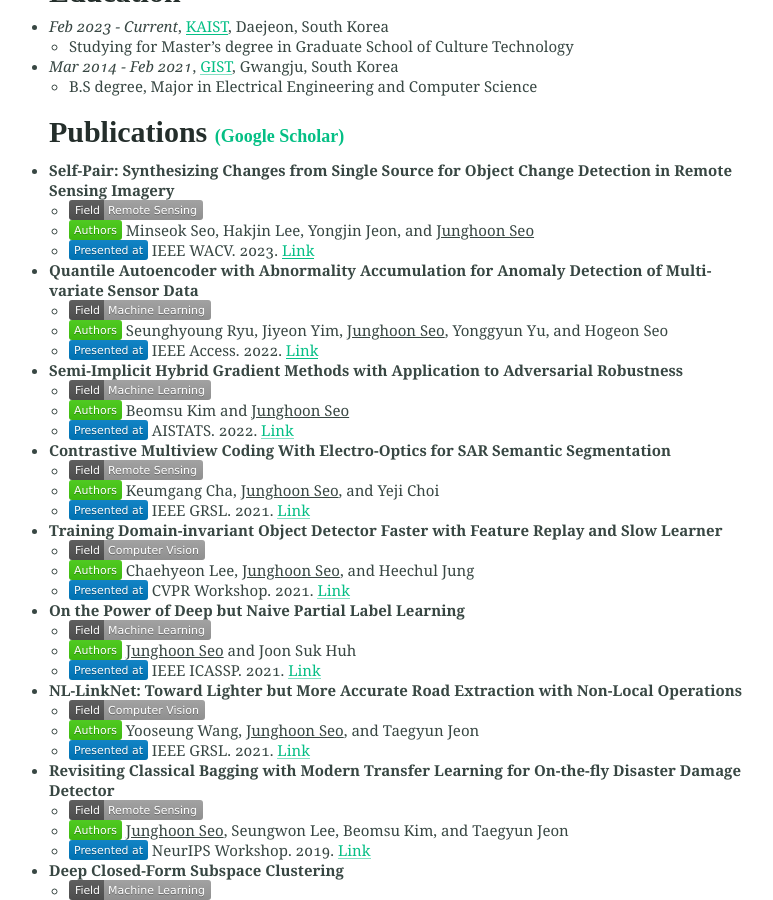
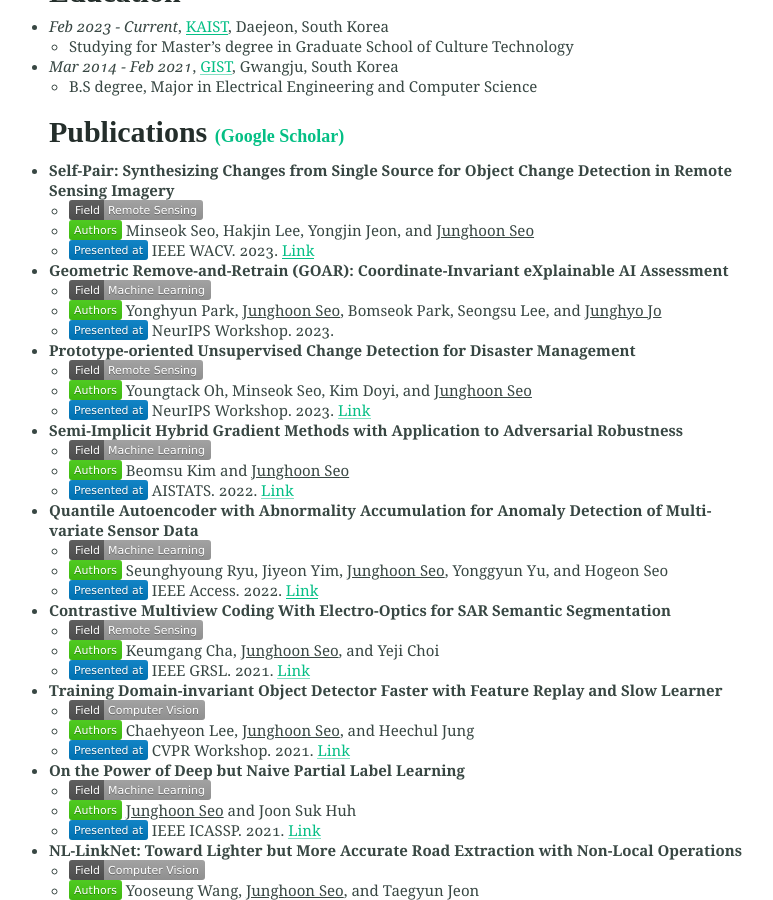
Before and after one commit to mikigom/mikigom.github.io, a Jekyll site: the page built from index.md, in a window 1280 px wide and 900 px high, scrolled down 820 px. Shown: the whole window, without its empty margins (234-1007 px from the left). Built offline with Jekyll 4.4.1, drawn with Linux system fonts in a browser that asks for light colours.

Commit message:
Update index.md

```diff
--- a/index.md
+++ b/index.md
@@ -28,14 +28,22 @@
   - <img height="10" src="/assets/Field-Remote Sensing-lightgrey.svg">
   - <img height="10" src="/assets/-Authors-brightgreen.svg"> Minseok Seo, Hakjin Lee, Yongjin Jeon, and <U>Junghoon Seo</U>
   - <img height="10" src="/assets/-Presented%20at-blue.svg"> IEEE WACV. 2023. [Link](https://openaccess.thecvf.com/content/WACV2023/html/Seo_Self-Pair_Synthesizing_Changes_From_Single_Source_for_Object_Change_Detection_WACV_2023_paper.html)
+* **Geometric Remove-and-Retrain (GOAR): Coordinate-Invariant eXplainable AI Assessment**
+  - <img height="10" src="/assets/Field-Machine Learning-lightgrey.svg">
+  - <img height="10" src="/assets/-Authors-brightgreen.svg"> Yonghyun Park, <U>Junghoon Seo</U>, Bomseok Park, Seongsu Lee, and <U>Junghyo Jo</U>
+  - <img height="10" src="/assets/-Presented%20at-blue.svg"> NeurIPS Workshop. 2023.
+* **Prototype-oriented Unsupervised Change Detection for Disaster Management**
+  - <img height="10" src="/assets/Field-Remote Sensing-lightgrey.svg">
+  - <img height="10" src="/assets/-Authors-brightgreen.svg"> Youngtack Oh, Minseok Seo, Kim Doyi, and <U>Junghoon Seo</U>
+  - <img height="10" src="/assets/-Presented%20at-blue.svg"> NeurIPS Workshop. 2023. [Link](https://arxiv.org/abs/2310.09759)
+* **Semi-Implicit Hybrid Gradient Methods with Application to Adversarial Robustness**
+  - <img height="10" src="/assets/Field-Machine Learning-lightgrey.svg">
+  - <img height="10" src="/assets/-Authors-brightgreen.svg"> Beomsu Kim and <U>Junghoon Seo</U>
+  - <img height="10" src="/assets/-Presented%20at-blue.svg"> AISTATS. 2022. [Link](https://arxiv.org/abs/2202.10523)
 * **Quantile Autoencoder with Abnormality Accumulation for Anomaly Detection of Multi-variate Sensor Data**
   - <img height="10" src="/assets/Field-Machine Learning-lightgrey.svg">
   - <img height="10" src="/assets/-Authors-brightgreen.svg"> Seunghyoung Ryu, Jiyeon Yim, <U>Junghoon Seo</U>, Yonggyun Yu, and Hogeon Seo
   - <img height="10" src="/assets/-Presented%20at-blue.svg"> IEEE Access. 2022. [Link](https://ieeexplore.ieee.org/abstract/document/9810961/)
-* **Semi-Implicit Hybrid Gradient Methods with Application to Adversarial Robustness**
-  - <img height="10" src="/assets/Field-Machine Learning-lightgrey.svg">
-  - <img height="10" src="/assets/-Authors-brightgreen.svg"> Beomsu Kim and <U>Junghoon Seo</U>
-  - <img height="10" src="/assets/-Presented%20at-blue.svg"> AISTATS. 2022. [Link](https://arxiv.org/abs/2202.10523)
 * **Contrastive Multiview Coding With Electro-Optics for SAR Semantic Segmentation**
   - <img height="10" src="/assets/Field-Remote Sensing-lightgrey.svg">
   - <img height="10" src="/assets/-Authors-brightgreen.svg"> Keumgang Cha, <U>Junghoon Seo</U>, and Yeji Choi
```
